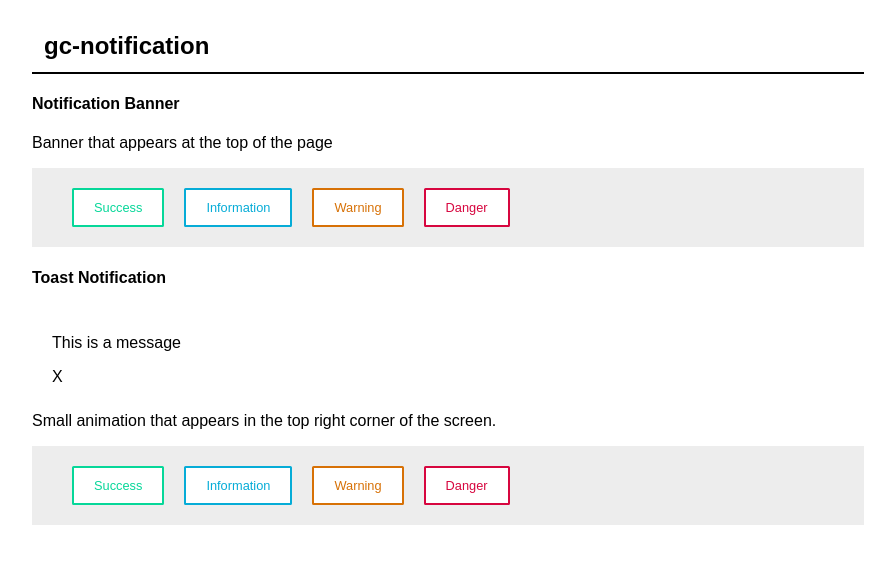
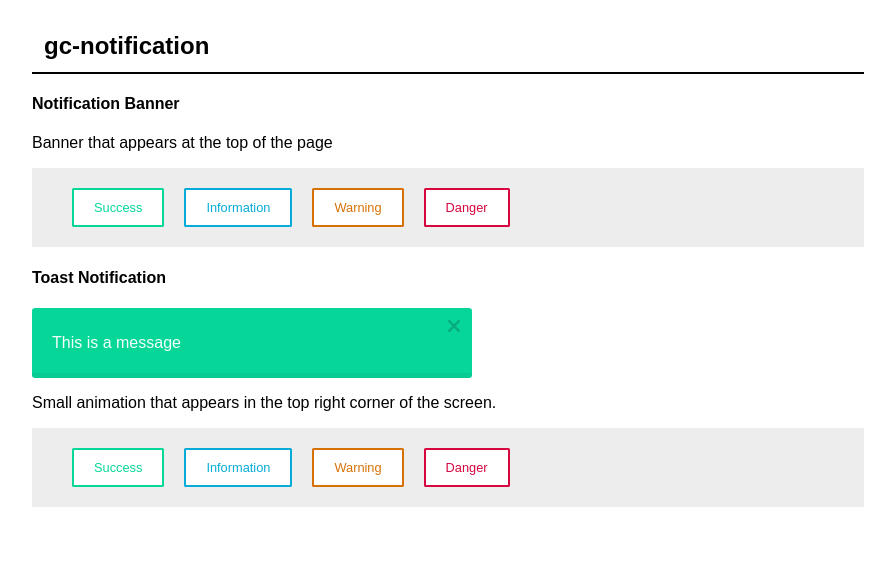
Before and after one commit to chrisnyman/gc-notification, a React (Create React App) app: page / in a window 1280 px wide. Shown: the top 564 px of the page, without its empty margins (192-1087 px from the left). Built offline with nearby package versions, Linux system fonts and the light colour scheme.

Commit message:
Style toast notification

```diff
--- /dev/null
+++ b/src/components/CloseIcon.jsx
@@ -0,0 +1,28 @@
+import React, { Component } from 'react';
+import PropTypes from 'prop-types';
+
+class CloseIcon extends Component {
+  render() {
+    const {size, color} = this.props;
+    return (
+      <svg
+        viewBox="0 0 100 100"
+        height={size}
+        width={size}>
+        <path
+          className="GCNotification--close-icon"       d="M97.0439,2.9561c-3.9416-3.9415-10.3285-3.9415-14.2701,0l-32.7739,32.774l-32.774-32.774
+        	c-3.9412-3.9415-10.3285-3.9415-14.2697,0c-3.9415,3.9415-3.9415,10.3285,0,14.27l32.774,32.774l-32.774,32.774
+        	c-3.9415,3.9411-3.9415,10.3285,0,14.2696c3.9412,3.9416,10.3285,3.9416,14.2697,0l32.774-32.7739l32.7739,32.7739
+        	c3.9416,3.9416,10.3285,3.9416,14.2701,0c3.9415-3.9411,3.9415-10.3285,0-14.2696l-32.774-32.774l32.774-32.774
+        	C100.9854,13.2846,100.9854,6.8977,97.0439,2.9561z"/>
+      </svg>
+    );
+  }
+}
+
+CloseIcon.propTypes = {
+  size: PropTypes.node.isRequired,
+  color: PropTypes.string.isRequired,
+};
+
+export default CloseIcon;
--- a/src/components/GCNotification.css
+++ b/src/components/GCNotification.css
@@ -1,22 +1,47 @@
 .GCNotification {
   display: block;
   padding: 0.625rem 1.25rem;
+  position: relative;
+  border-radius: 0.2rem;
+  overflow: hidden;
+}
+
+.GCNotification__banner {
+  width: 100%;
+}
+
+.GCNotification__toast {
+  width: 50%;
+  max-width: 400px;
 }
 
 .GCNotification--msg {
-
+  color: rgba(255, 255, 255, 0.95);
 }
 
 .GCNotification--close {
+  width: 12px;
+  height: 14px;
+  position: absolute;
+  top: 10px;
+  right: 12px;
+}
 
+.GCNotification--close-icon {
+  fill: rgba(0, 0, 0, 0.2);
 }
 
 .GCNotification--timer {
-
+  height: 5px;
+  width: 100%;
+  background-color: rgba(0, 0, 0, 0.05);
+  position: absolute;
+  bottom: 0;
+  left: 0;
 }
 
 .GCNotification__success {
-
+  background-color: #06d799;
 }
 
 .GCNotification__info {
@@ -28,5 +53,5 @@
 }
 
 .GCNotification__danger {
-
+background-color: #d7063f;
 }
--- a/src/components/GCNotification.jsx
+++ b/src/components/GCNotification.jsx
@@ -1,18 +1,22 @@
 import React, { Component } from 'react';
 import PropTypes from 'prop-types';
+import CloseIcon from './CloseIcon';
 import './GCNotification.css';
 
 class GCNotification extends Component {
 
   render() {
     return (
-      <div className="GCNotification">
+      <div className="GCNotification GCNotification__toast GCNotification__success">
         <p className="GCNotification--msg">
           {this.props.message}
         </p>
 
         <div className="GCNotification--close">
-          X
+          <CloseIcon
+            color="#000000"
+            size="12px"
+          />
         </div>
 
         <div className="GCNotification--timer"/>
```
